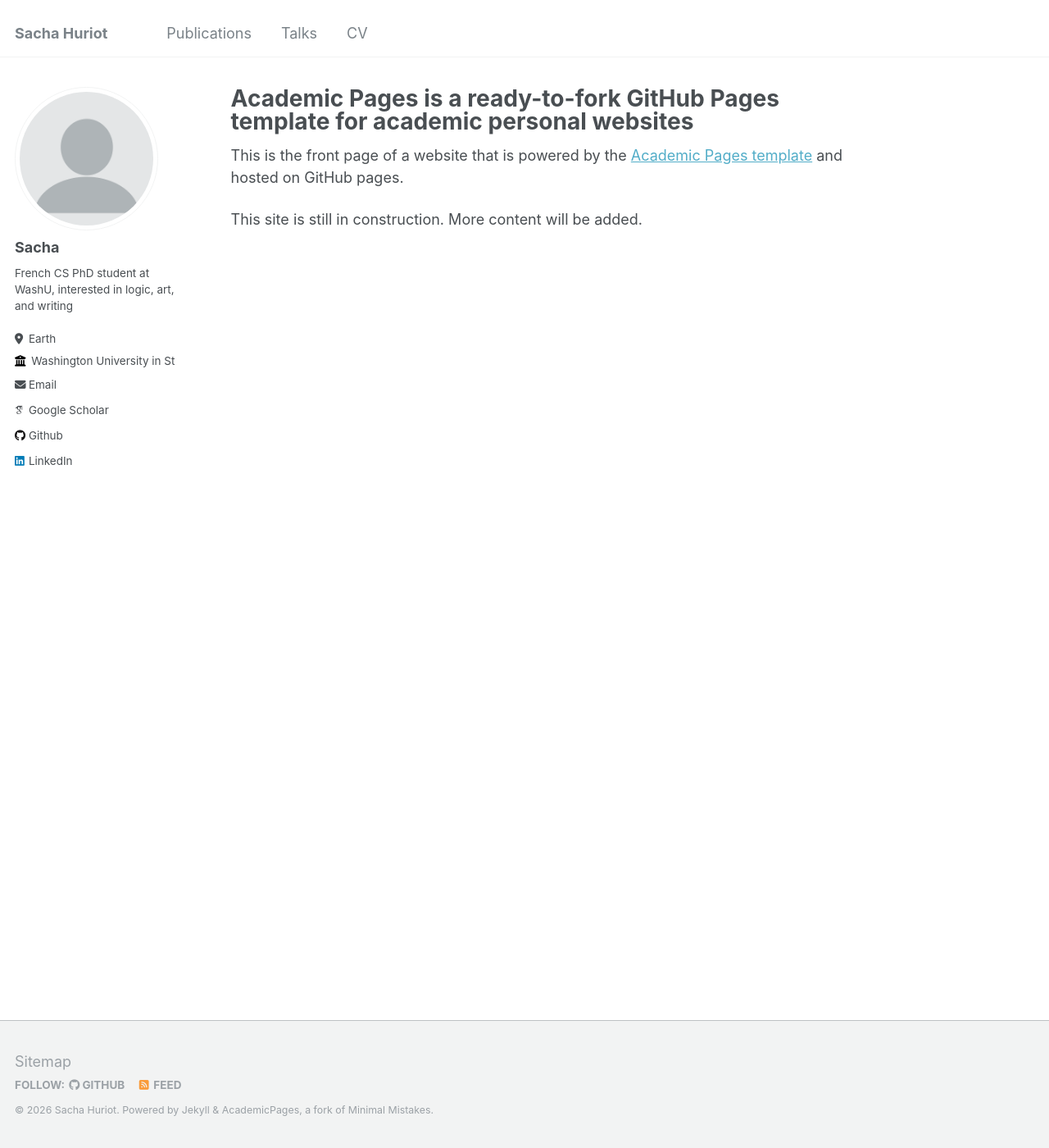
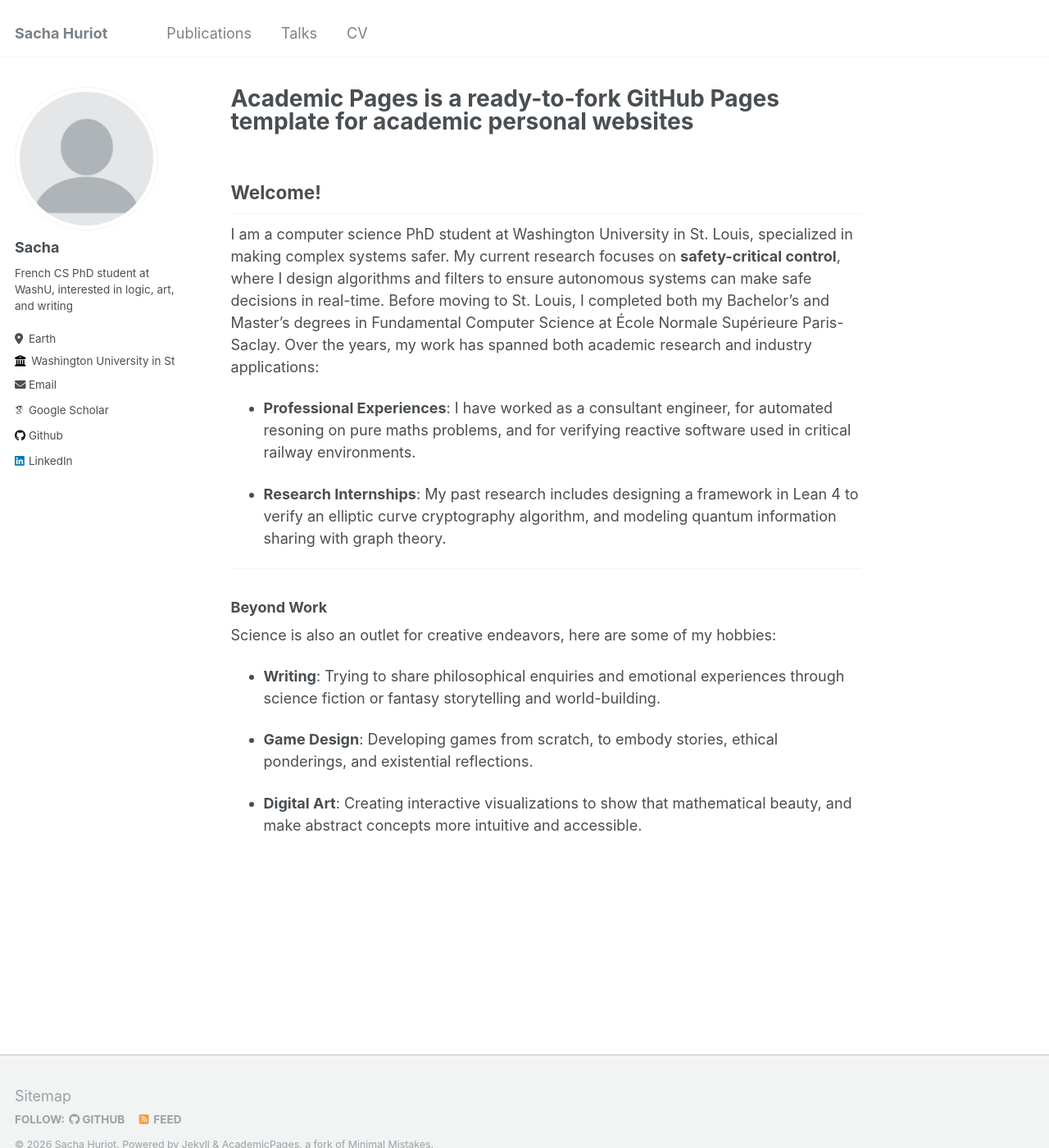
Before and after one commit to KisaraBlue/KisaraBlue.github.io, a Jekyll site: the page built from _pages/about.md, in a window 1280 px wide and 1400 px high. Shown: the whole window at 82% size. Built offline with Jekyll 4.4.1, drawn with Linux system fonts in a browser that asks for light colours; some web fonts are replaced.

Commit message:
Update about.md
short intro

```diff
--- a/_pages/about.md
+++ b/_pages/about.md
@@ -7,6 +7,24 @@ redirect_from:
   - /about.html
 ---
 
-This is the front page of a website that is powered by the [Academic Pages template](https://github.com/academicpages/academicpages.github.io) and hosted on GitHub pages.
+## Welcome!
 
-This site is still in construction. More content will be added.
+I am a computer science PhD student at Washington University in St. Louis, specialized in making complex systems safer. My current research focuses on **safety-critical control**, where I design algorithms and filters to ensure autonomous systems can make safe decisions in real-time. Before moving to St. Louis, I completed both my Bachelor’s and Master’s degrees in Fundamental Computer Science at École Normale Supérieure Paris-Saclay. Over the years, my work has spanned both academic research and industry applications:
+
+*
+**Professional Experiences**: I have worked as a consultant engineer, for automated resoning on pure maths problems, and for verifying reactive software used in critical railway environments.
+
+*
+**Research Internships**: My past research includes designing a framework in Lean 4 to verify an elliptic curve cryptography algorithm, and modeling quantum information sharing with graph theory.
+
+---
+
+### Beyond Work
+
+Science is also an outlet for creative endeavors, here are some of my hobbies:
+
+* **Writing**: Trying to share philosophical enquiries and emotional experiences through science fiction or fantasy storytelling and world-building.
+
+* **Game Design**: Developing games from scratch, to embody stories, ethical ponderings, and existential reflections.
+
+* **Digital Art**: Creating interactive visualizations to show that mathematical beauty, and make abstract concepts more intuitive and accessible.
```
